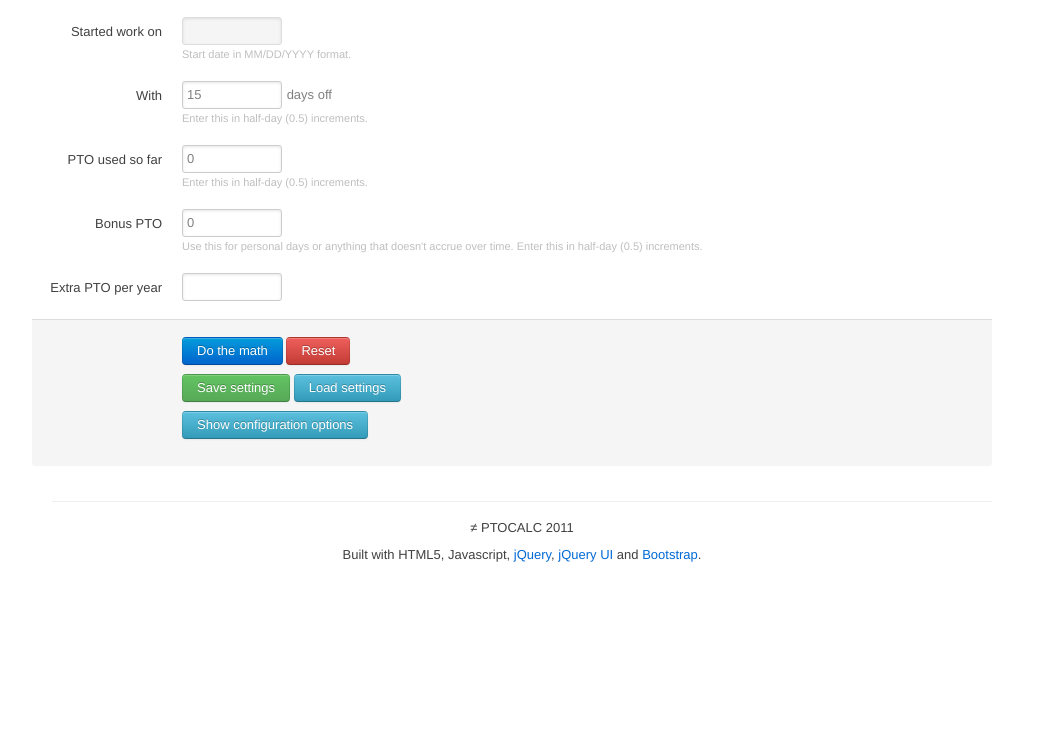
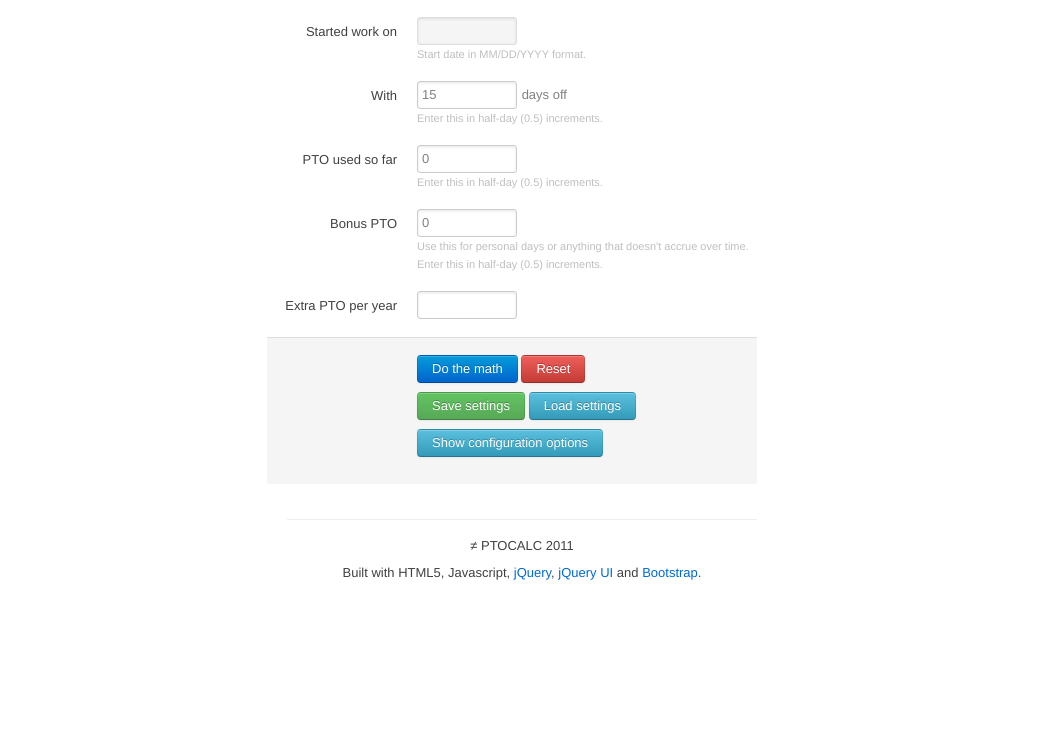
Before and after one commit to tirdadc/ptocalc, a plain HTML site: page index.html in a window 1280 px wide. Shown: the part 58-800 px from the top of the page, without its empty margins (118-1161 px from the left). Drawn offline with Linux system fonts and the light colour scheme.

Commit message:
max-width set.

```diff
--- a/ptocalc.css
+++ b/ptocalc.css
@@ -9,6 +9,8 @@ html, body {
 
 .container {
   /*width: 820px;*/ /* downsize our container to make the content feel a bit tighter and more cohesive. NOTE: this removes two full columns from the grid, meaning you only go to 14 columns and not 16. */
+  width: 100%;
+  max-width: 470px;
 }
 
 /* The white background content wrapper */
```
